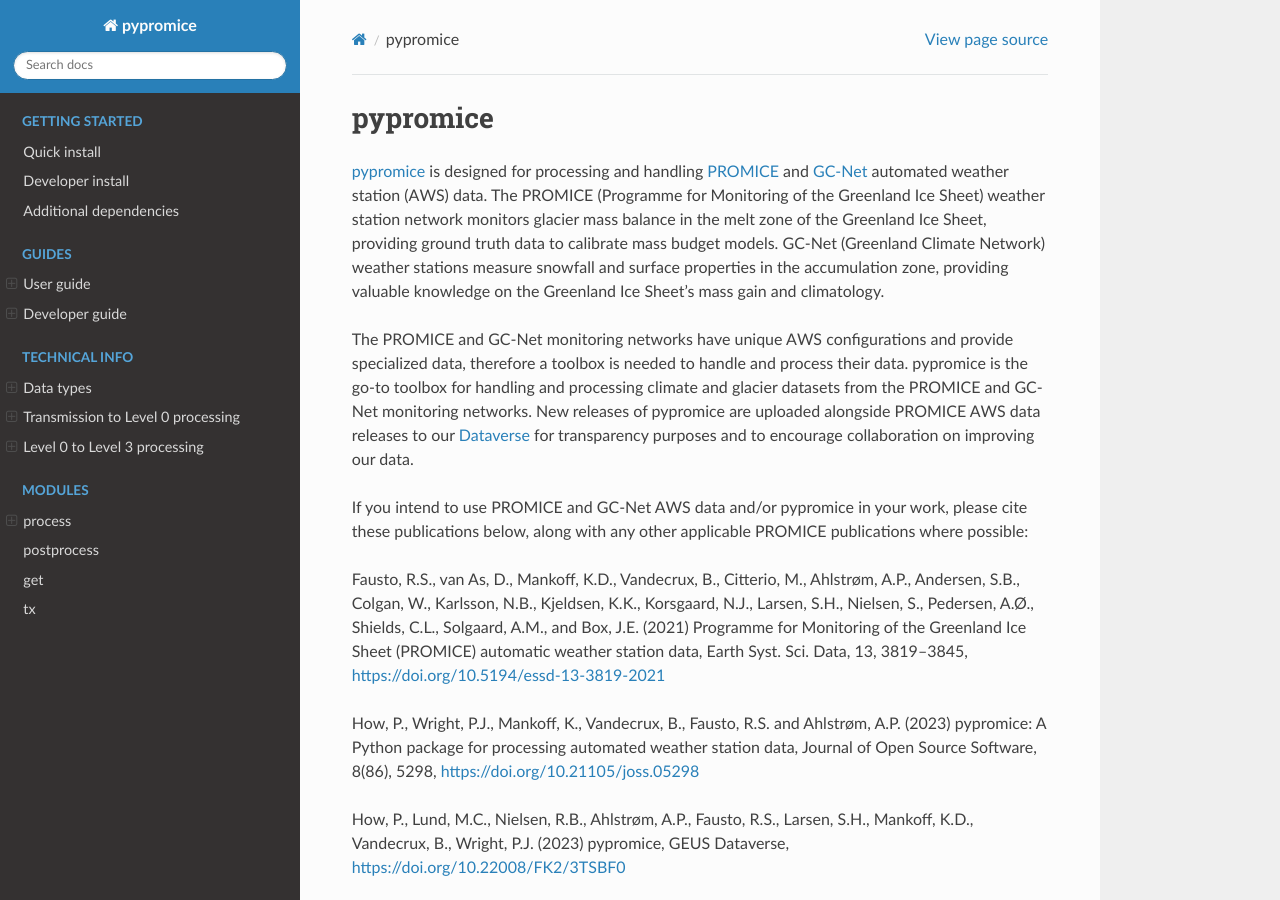
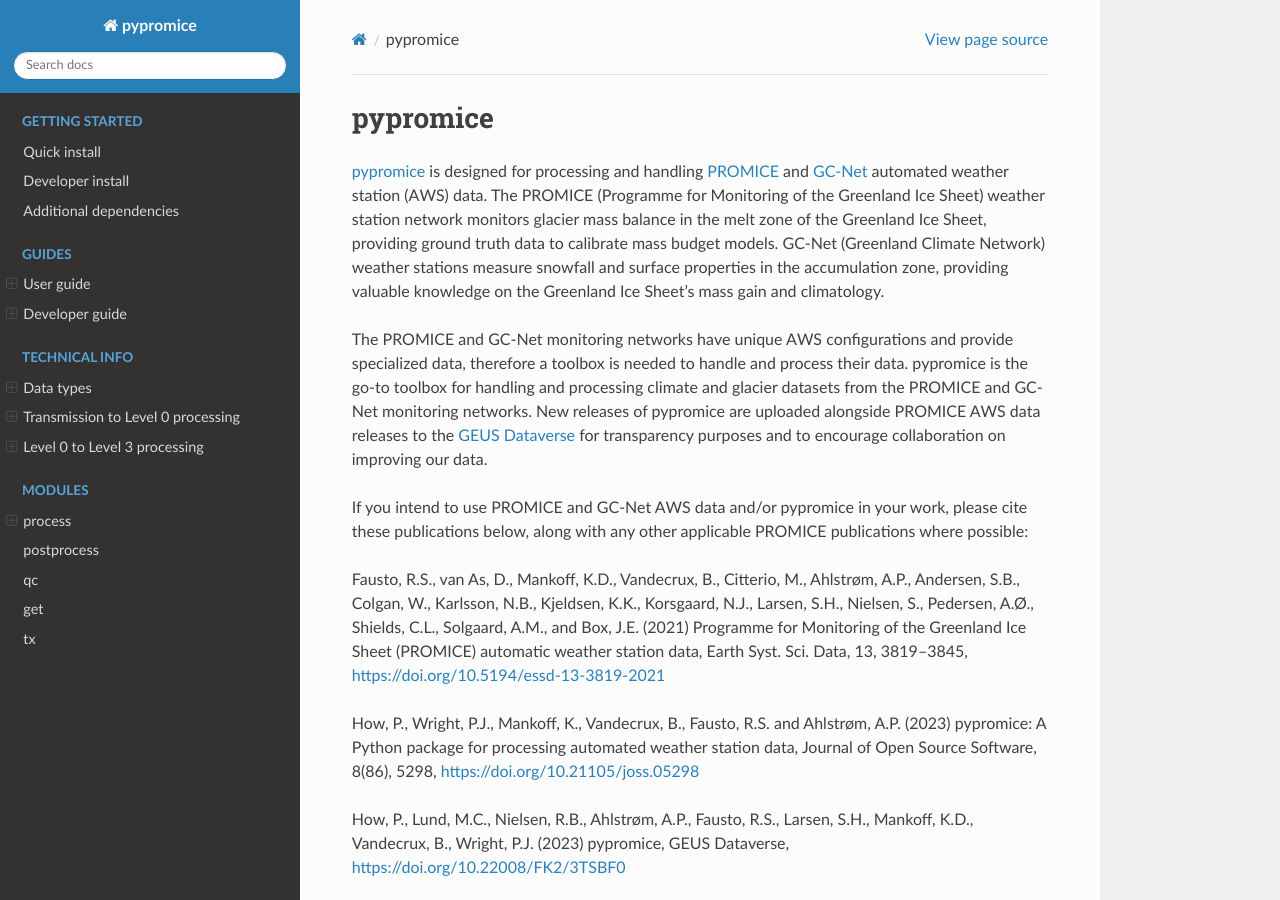
Before and after one commit to GEUS-Glaciology-and-Climate/pypromice, a Sphinx documentation site: the page built from docs/index.rst, in a window 1280 px wide and 900 px high. Built offline with Sphinx 7.4.7 and the Read the Docs theme 2.0.0, drawn with Linux system fonts in a browser that asks for light colours.

Commit message:
qc added to autodocs

```diff
--- a/docs/index.rst
+++ b/docs/index.rst
@@ -1,22 +1,18 @@
 pypromice
 =========
 
-pypromice_ is designed for processing and handling PROMICE_ and GC-Net_ automated weather station (AWS) data. The PROMICE (Programme for Monitoring of the Greenland Ice Sheet) weather station network monitors glacier mass balance in the melt zone of the Greenland Ice Sheet, providing ground truth data to calibrate mass budget models. GC-Net (Greenland Climate Network) weather stations measure snowfall and surface properties in the accumulation zone, providing valuable knowledge on the Greenland Ice Sheet's mass gain and climatology.
+`pypromice <https://github.com/GEUS-Glaciology-and-Climate/pypromice>`_ is designed for processing and handling `PROMICE <https://promice.dk>`_ and `GC-Net <http://cires1.colorado.edu/steffen/gcnet/>`_ automated weather station (AWS) data. The PROMICE (Programme for Monitoring of the Greenland Ice Sheet) weather station network monitors glacier mass balance in the melt zone of the Greenland Ice Sheet, providing ground truth data to calibrate mass budget models. GC-Net (Greenland Climate Network) weather stations measure snowfall and surface properties in the accumulation zone, providing valuable knowledge on the Greenland Ice Sheet's mass gain and climatology.
 
-The PROMICE and GC-Net monitoring networks have unique AWS configurations and provide specialized data, therefore a toolbox is needed to handle and process their data. pypromice is the go-to toolbox for handling and processing climate and glacier datasets from the PROMICE and GC-Net monitoring networks. New releases of pypromice are uploaded alongside PROMICE AWS data releases to our Dataverse_ for transparency purposes and to encourage collaboration on improving our data.
+The PROMICE and GC-Net monitoring networks have unique AWS configurations and provide specialized data, therefore a toolbox is needed to handle and process their data. pypromice is the go-to toolbox for handling and processing climate and glacier datasets from the PROMICE and GC-Net monitoring networks. New releases of pypromice are uploaded alongside PROMICE AWS data releases to the `GEUS Dataverse <https://dataverse.geus.dk/dataverse/AWS>`_ for transparency purposes and to encourage collaboration on improving our data.
 
 If you intend to use PROMICE and GC-Net AWS data and/or pypromice in your work, please cite these publications below, along with any other applicable PROMICE publications where possible:
 
-Fausto, R.S., van As, D., Mankoff, K.D., Vandecrux, B., Citterio, M., Ahlstrøm, A.P., Andersen, S.B., Colgan, W., Karlsson, N.B., Kjeldsen, K.K., Korsgaard, N.J., Larsen, S.H., Nielsen, S., Pedersen, A.Ø., Shields, C.L., Solgaard, A.M., and Box, J.E. (2021) Programme for Monitoring of the Greenland Ice Sheet (PROMICE) automatic weather station data, Earth Syst. Sci. Data, 13, 3819–3845, https://doi.org/10.5194/essd-13-3819-2021
+Fausto, R.S., van As, D., Mankoff, K.D., Vandecrux, B., Citterio, M., Ahlstrøm, A.P., Andersen, S.B., Colgan, W., Karlsson, N.B., Kjeldsen, K.K., Korsgaard, N.J., Larsen, S.H., Nielsen, S., Pedersen, A.Ø., Shields, C.L., Solgaard, A.M., and Box, J.E. (2021) Programme for Monitoring of the Greenland Ice Sheet (PROMICE) automatic weather station data, Earth Syst. Sci. Data, 13, 3819–3845, `https://doi.org/10.5194/essd-13-3819-2021 <https://doi.org/10.5194/essd-13-3819-2021>`_
 
-How, P., Wright, P.J., Mankoff, K., Vandecrux, B., Fausto, R.S. and Ahlstrøm, A.P. (2023) pypromice: A Python package for processing automated weather station data, Journal of Open Source Software, 8(86), 5298, https://doi.org/10.21105/joss.05298
+How, P., Wright, P.J., Mankoff, K., Vandecrux, B., Fausto, R.S. and Ahlstrøm, A.P. (2023) pypromice: A Python package for processing automated weather station data, Journal of Open Source Software, 8(86), 5298, `https://doi.org/10.21105/joss.05298 <https://doi.org/10.21105/joss.05298>`_
 
-How, P., Lund, M.C., Nielsen, R.B., Ahlstrøm, A.P., Fausto, R.S., Larsen, S.H., Mankoff, K.D., Vandecrux, B., Wright, P.J. (2023) pypromice, GEUS Dataverse, https://doi.org/10.22008/FK2/3TSBF0
+How, P., Lund, M.C., Nielsen, R.B., Ahlstrøm, A.P., Fausto, R.S., Larsen, S.H., Mankoff, K.D., Vandecrux, B., Wright, P.J. (2023) pypromice, GEUS Dataverse, `https://doi.org/10.22008/FK2/3TSBF0 <https://doi.org/10.22008/FK2/3TSBF0>`_
 
-.. _pypromice: https://github.com/GEUS-Glaciology-and-Climate/pypromice
-.. _PROMICE: https://promice.dk
-.. _GC-Net: http://cires1.colorado.edu/steffen/gcnet/
-.. _Dataverse: https://dataverse.geus.dk/dataverse/PROMICE
 
 .. toctree::
    :maxdepth: 2
```
Also changed, not shown: docs/guide_developer.rst (+9 -18 lines), docs/guide_user.rst (+5 -17 lines), docs/install.rst (+4 -10 lines), docs/modules.rst (+9 -1 lines), docs/technical_process.rst (+2 -7 lines), 1 other file.
